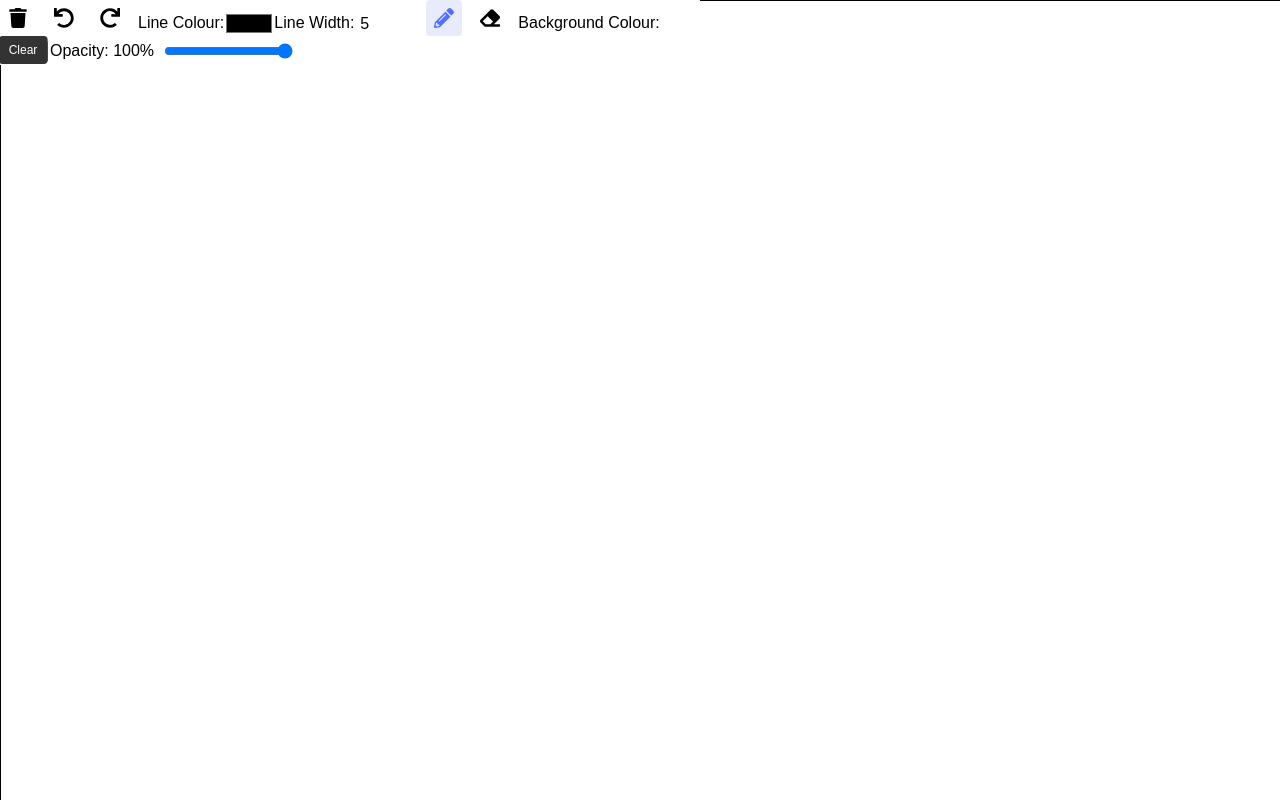
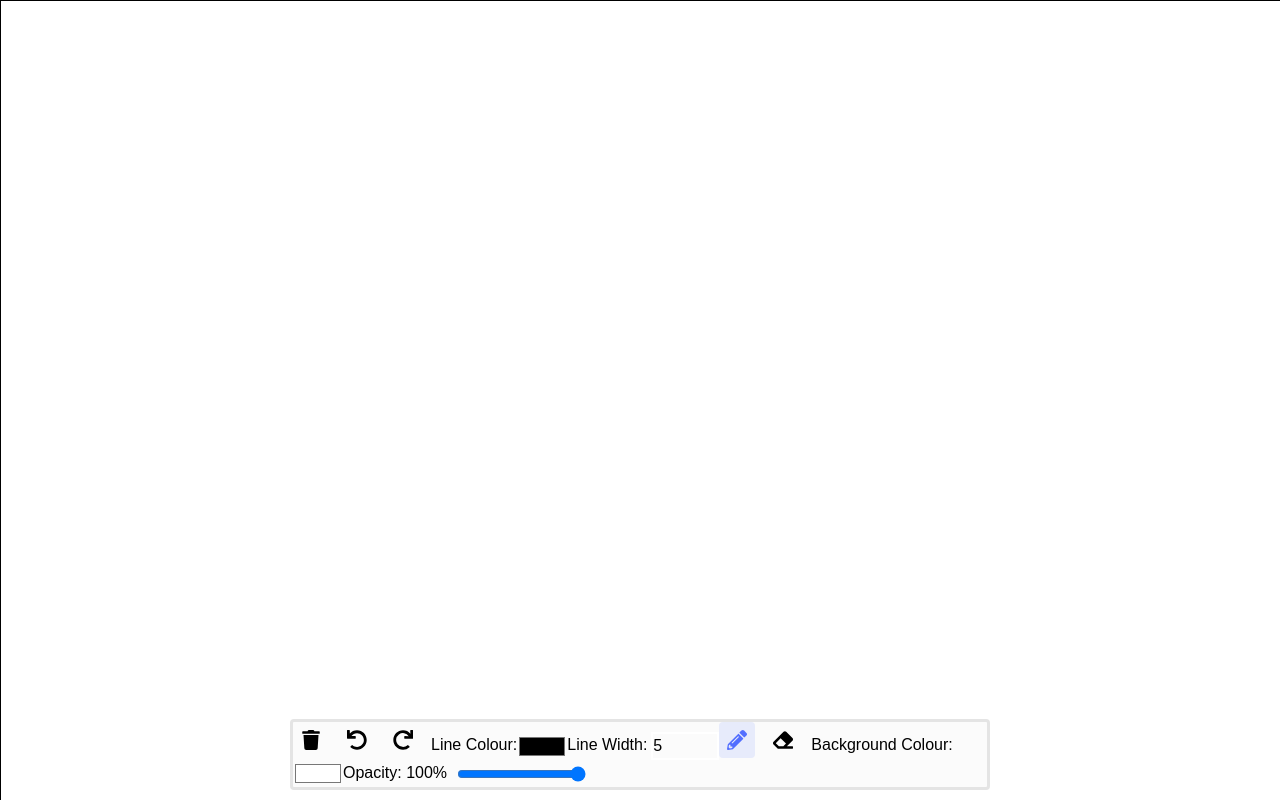
Before and after one commit to Kaimond/whiteboard, a Next.js app: page / in a window 1280 px wide. Shown: the top 800 px of the page. Built offline with nearby package versions, Linux system fonts and the light colour scheme.

Commit message:
Further toolbar styling to make it in the correct position

```diff
--- a/src/app/components/Toolbar.jsx
+++ b/src/app/components/Toolbar.jsx
@@ -48,7 +48,19 @@ export default function Toolbar({
     };
 
     return (
-        <div className={styles.toolbar}>
+        <div style={{
+            position: "fixed",
+            left: "50%",
+            transform: "translate(-50%)",
+            bottom: "0px",
+            width: "700px",
+            marginBottom: "10px",
+            backgroundColor: "#fbfbfb",
+            color: "black",
+            border: "solid",
+            borderRadius: "4px",
+            borderColor: "#e4e4e4",
+        }}>
             <div className={styles.tooltip} data-tooltip="Clear">
                 <button
                     className={styles.button}
```
